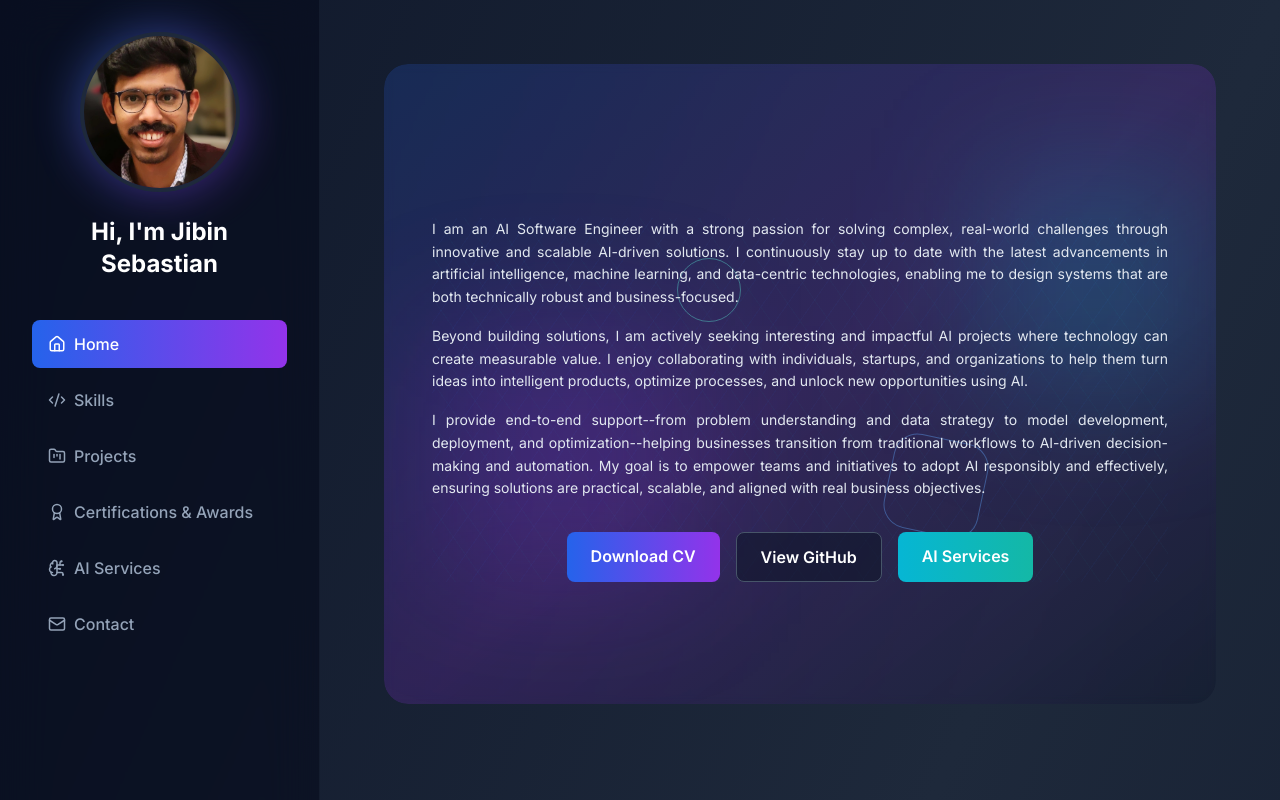
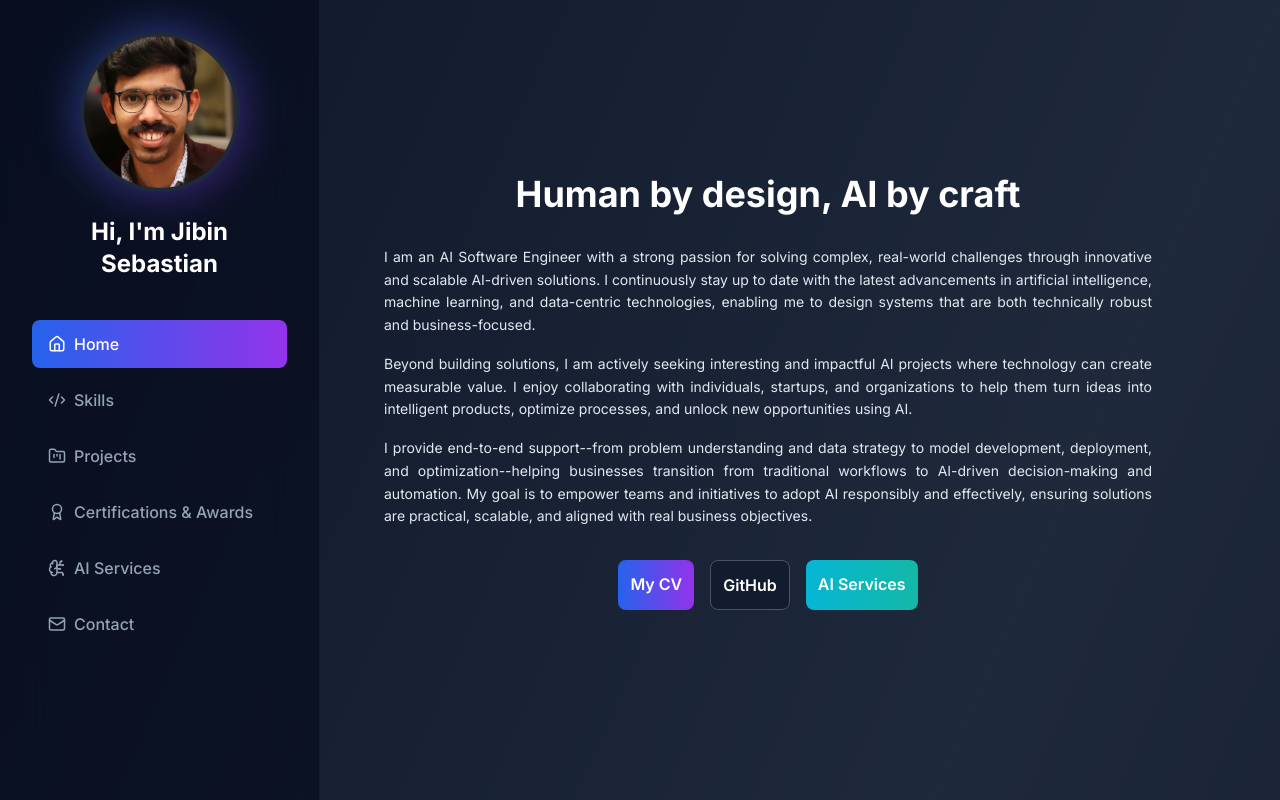
Before and after one commit to jibin-sebastian/jibins-profile, a React (Vite) app: page /#about in a window 1280 px wide. Shown: the top 800 px of the page. Built offline with nearby package versions, Linux system fonts and the light colour scheme.

Commit message:
redesign aboutpage deployed

```diff
--- a/src/components/AboutSection.tsx
+++ b/src/components/AboutSection.tsx
@@ -109,10 +109,10 @@ export function AboutSection() {
         style={{ opacity }}
         className="relative min-h-[60vh] sm:min-h-[70vh] lg:min-h-[80vh] flex items-center mb-12 sm:mb-16 lg:mb-24 overflow-hidden rounded-3xl"
       >
-        <div className="absolute inset-0 bg-gradient-to-br from-blue-600/20 via-purple-600/20 to-slate-900/40 backdrop-blur-sm" />
+        {/* <div className="absolute inset-0 bg-gradient-to-br from-blue-600/20 via-purple-600/20 to-slate-900/40 backdrop-blur-sm" /> */}
 
-        <div className="relative z-10 w-full px-4 sm:px-8 lg:px-12">
-          <div className="relative">
+        {/* <div className="relative z-10 w-full px-4 sm:px-8 lg:px-12"> */}
+        {/* <div className="relative"> */}
         <AIBackdrop />
 
         {/* Text Content with Layered Parallax */}
@@ -124,19 +124,12 @@ export function AboutSection() {
             animate={{ opacity: 1, x: 0 }}
             transition={{ duration: 0.8, delay: 0.2 }}
           >
-                {/* <h1 className="text-4xl sm:text-5xl lg:text-4xl xl:text-5xl font-bold text-white mb-2">
-                  Jibin Sebastian
-                </h1> */}
+            <h1 className="text-4xl sm:text-4xl lg:text-4xl xl:text-4xl font-bold text-white text-center mt-6 sm:mt-4">
+              Human by design, AI by craft
+            </h1>
           </motion.div>
 
           {/* Title - Medium-slow movement */}
-              <motion.div
-                style={{ y: titleY, opacity: textOpacity }}
-                initial={{ opacity: 0, x: -50 }}
-                animate={{ opacity: 1, x: 0 }}
-                transition={{ duration: 0.8, delay: 0.3 }}
-              >
-              </motion.div>
 
           {/* Description - Medium movement */}
           <motion.div
@@ -172,17 +165,17 @@ export function AboutSection() {
             initial={{ opacity: 0, x: -50 }}
             animate={{ opacity: 1, x: 0 }}
             transition={{ duration: 0.8, delay: 0.5 }}
-                className="flex flex-wrap gap-3 sm:gap-4 justify-center"
+            className="flex flex-wrap gap-3 sm:gap-4 justify-center mb-4 sm:mb-6"
           >
             <motion.a
               href="/Resume_jibinsebastian.pdf"
               download
               whileHover={{ scale: 1.05 }}
               whileTap={{ scale: 0.95 }}
-                  className="px-4 sm:px-6 py-2.5 sm:py-3 text-sm sm:text-base bg-gradient-to-r from-blue-600 to-purple-600 text-white font-semibold rounded-lg hover:shadow-lg hover:shadow-blue-500/40 transition-all duration-300"
+              className="px-4 sm:px-3 py-2.5 sm:py-3 text-sm sm:text-base bg-gradient-to-r from-blue-600 to-purple-600 text-white font-semibold rounded-lg hover:shadow-lg hover:shadow-blue-500/40 transition-all duration-300"
               aria-label="Download resume"
             >
-                  Download CV
+              My CV
             </motion.a>
             <motion.a
               href="https://github.com/jibin-sebastian?tab=repositories"
@@ -190,59 +183,35 @@ export function AboutSection() {
               rel="noopener noreferrer"
               whileHover={{ scale: 1.05 }}
               whileTap={{ scale: 0.95 }}
-                  className="px-4 sm:px-6 py-2.5 sm:py-3 text-sm sm:text-base bg-slate-900/60 border border-slate-600 text-white font-semibold rounded-lg hover:border-blue-400/70 transition-all duration-300"
+              className="px-4 sm:px-3 py-2.5 sm:py-3 text-sm sm:text-base bg-slate-900/60 border border-slate-600 text-white font-semibold rounded-lg hover:border-blue-400/70 transition-all duration-300"
             >
-                  View GitHub
+              GitHub
             </motion.a>
             <motion.a
               href="#ai-services"
               whileHover={{ scale: 1.05 }}
               whileTap={{ scale: 0.95 }}
-                  className="px-4 sm:px-6 py-2.5 sm:py-3 text-sm sm:text-base bg-gradient-to-r from-cyan-500 to-teal-500 text-white font-semibold rounded-lg hover:shadow-lg hover:shadow-cyan-500/30 transition-all duration-300"
+              className="px-4 sm:px-3 py-2.5 sm:py-3 text-sm sm:text-base bg-gradient-to-r from-cyan-500 to-teal-500 text-white font-semibold rounded-lg hover:shadow-lg hover:shadow-cyan-500/30 transition-all duration-300"
             >
               AI Services
             </motion.a>
           </motion.div>
-
-              {/* Social Icons - Fastest movement */}
-              {/* <motion.div
-                style={{ y: buttonsY, opacity: textOpacity }}
-                initial={{ opacity: 0, x: -50 }}
-                animate={{ opacity: 1, x: 0 }}
-                transition={{ duration: 0.8, delay: 0.6 }}
-                className="flex gap-4 pt-4"
-              >
-                {[
-                  { label: 'Email', href: '#contact', Icon: GmailIcon },
-                  { label: 'LinkedIn', href: 'https://www.linkedin.com/in/jibinsebastian01/', Icon: LinkedInIcon },
-                  { label: 'GitHub', href: 'https://github.com/jibin-sebastian?tab=repositories', Icon: GithubIcon }
-                ].map((social) => (
-                  <motion.a
-                    key={social.label}
-                    href={social.href}
-                    whileHover={{ y: -4 }}
-                    className="w-10 h-10 sm:w-12 sm:h-12 rounded-full bg-slate-800/60 backdrop-blur-sm border border-slate-700 flex items-center justify-center hover:border-blue-500/50 transition-all duration-300"
-                    aria-label={social.label}
-                  >
-                    <social.Icon />
-                  </motion.a>
-                ))}
-              </motion.div> */}
         </div>
-          </div>
-        </div>
-      </motion.div>
+        {/* </div> */}
+        {/* </div> */}
+      </motion.div >
 
       {/* Professional Profile Section */}
-      <motion.div
-        initial={{ opacity: 0, y: -20 }}
+      < motion.div
+        initial={{ opacity: 0, y: -20 }
+        }
         animate={{ opacity: 1, y: 0 }}
         transition={{ duration: 0.5 }}
         className="mb-8 sm:mb-12"
       >
         <h2 className="text-3xl sm:text-4xl font-bold text-white mb-2">Professional Profile</h2>
         <div className="w-20 h-1 bg-gradient-to-r from-blue-500 to-purple-600 rounded-full" />
-      </motion.div>
+      </motion.div >
 
       <motion.div
         initial={{ opacity: 0, y: 20 }}
@@ -307,6 +276,6 @@ export function AboutSection() {
           a research paper on activity group classification using motion-capture data.
         </p>
       </motion.div>
-    </div>
+    </div >
   );
 }
```
Lines whose indentation alone changed are shown as unchanged.
